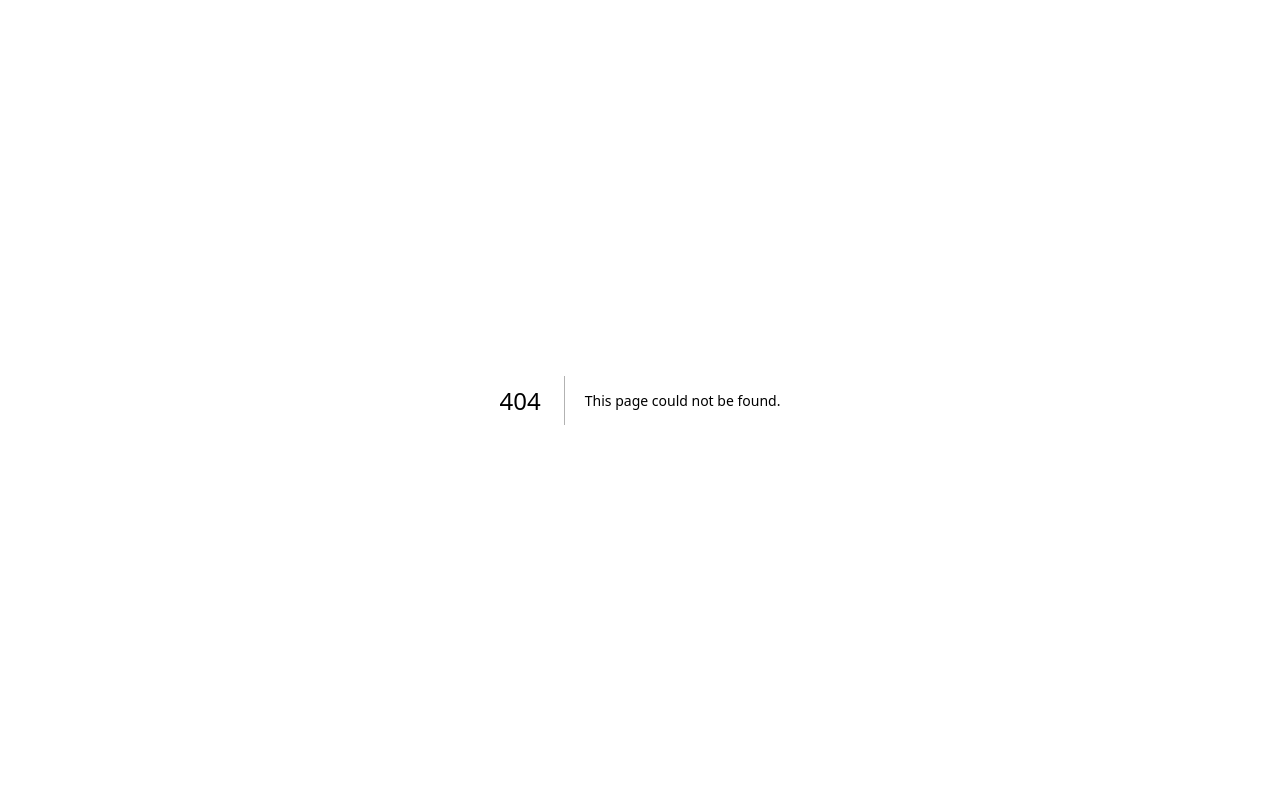
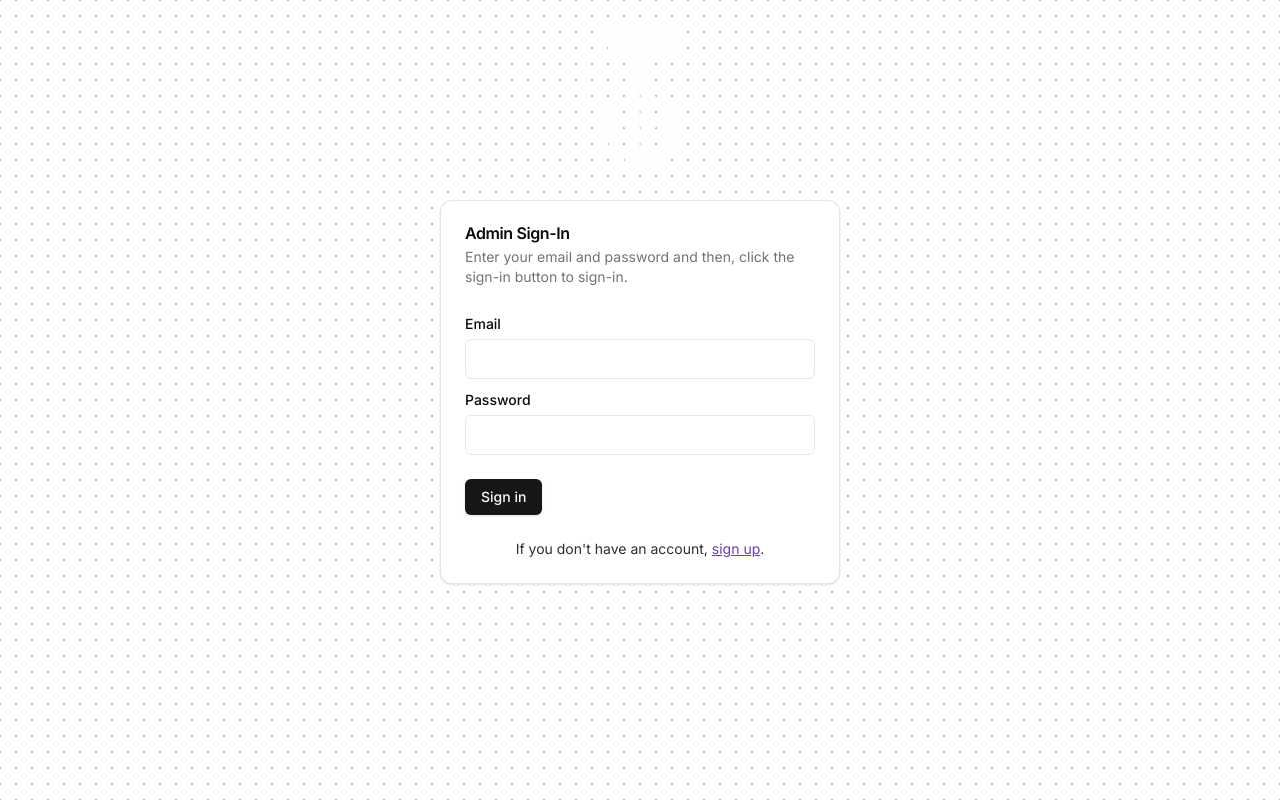
Before and after one commit to FS-JCT-2023/dating-app, a Next.js app: page /sign-in/admin in a window 1280 px wide. Before the commit this address had no page. Built offline with nearby package versions, Linux system fonts and the light colour scheme; what tailwindcss-animated would draw is missing.

Commit message:
add admin login

```diff
--- /dev/null
+++ b/src/app/sign-in/admin/page.tsx
@@ -0,0 +1,112 @@
+"use client";
+
+import { Button } from "@/components/ui/button";
+import Image from 'next/image'
+import {
+  Card,
+  CardContent,
+  CardDescription,
+  CardFooter,
+  CardHeader,
+  CardTitle,
+} from "@/components/ui/card";
+import { Input } from "@/components/ui/input";
+import { Label } from "@/components/ui/label";
+import Link from "next/link";
+import { useForm } from "react-hook-form";
+import { signInSchema } from "@/lib/validators/auth";
+import { zodResolver } from "@hookform/resolvers/zod";
+import z from "zod";
+import { signIn } from "next-auth/react";
+import { useRouter } from "next/navigation";
+import { usePopper } from "@/providers/popper";
+
+export default function AdminSignIn() {
+  const {
+    register,
+    handleSubmit,
+    formState: { errors },
+    reset,
+  } = useForm<z.infer<typeof signInSchema>>({
+    resolver: zodResolver(signInSchema),
+  });
+
+  const { pop } = usePopper();
+
+  const { push } = useRouter();
+
+  const onClick = handleSubmit(async (data) => {
+    const res = await signIn("credentials", {
+      ...data,
+      callbackUrl: "/",
+      redirect: false,
+    });
+    console.log(res);
+    if (res?.error) {
+      pop({
+        type: "error",
+        headline: "Failed to signing in",
+        message: "Please check your email and password and try again.",
+      });
+      reset();
+    } else {
+      // TODO redirect to admin space
+      push("/");
+    }
+  });
+  return (
+    <>
+    <Image
+    className="mx-auto"
+      src="/logo.svg"
+      width={200}
+      height={"400"}
+      alt="logo"
+    />
+    <Card className="max-w-[400px] mx-auto">
+      <CardHeader>
+        <CardTitle>Admin Sign-In</CardTitle>
+        <CardDescription>
+          Enter your email and password and then, click the sign-in button to
+          sign-in.
+        </CardDescription>
+      </CardHeader>
+      <form onSubmit={onClick} className="">
+        <CardContent className="space-y-2">
+          <div className="space-y-1">
+            <Label htmlFor="email">Email</Label>
+            <Input {...register("email")} id="email" type="text" />
+            {errors.email?.message && (
+              <Label className="text-xs text-red-600" htmlFor="email">
+                {errors.email?.message.toString()}
+              </Label>
+            )}
+          </div>
+          <div className="space-y-1">
+            <Label htmlFor="password">Password</Label>
+            <Input {...register("password")} id="password" type="password" />
+            {errors.password?.message && (
+              <Label htmlFor="email" className="text-xs text-red-600">
+                {errors.password?.message.toString()}
+              </Label>
+            )}
+          </div>
+        </CardContent>
+        <CardContent>
+          <Button type="submit">Sign in</Button>
+        </CardContent>
+        <input type="hidden" value="ADMIN" {...register("role")} />
+        <CardFooter>
+          <p className="text-sm text-center mx-auto opacity-85">
+            If you don{"'"}t have an account,{" "}
+            <Link href="#" className="underline text-violet-900">
+              sign up
+            </Link>
+            .
+          </p>
+        </CardFooter>
+      </form>
+    </Card>
+  </>
+);
+}
```
